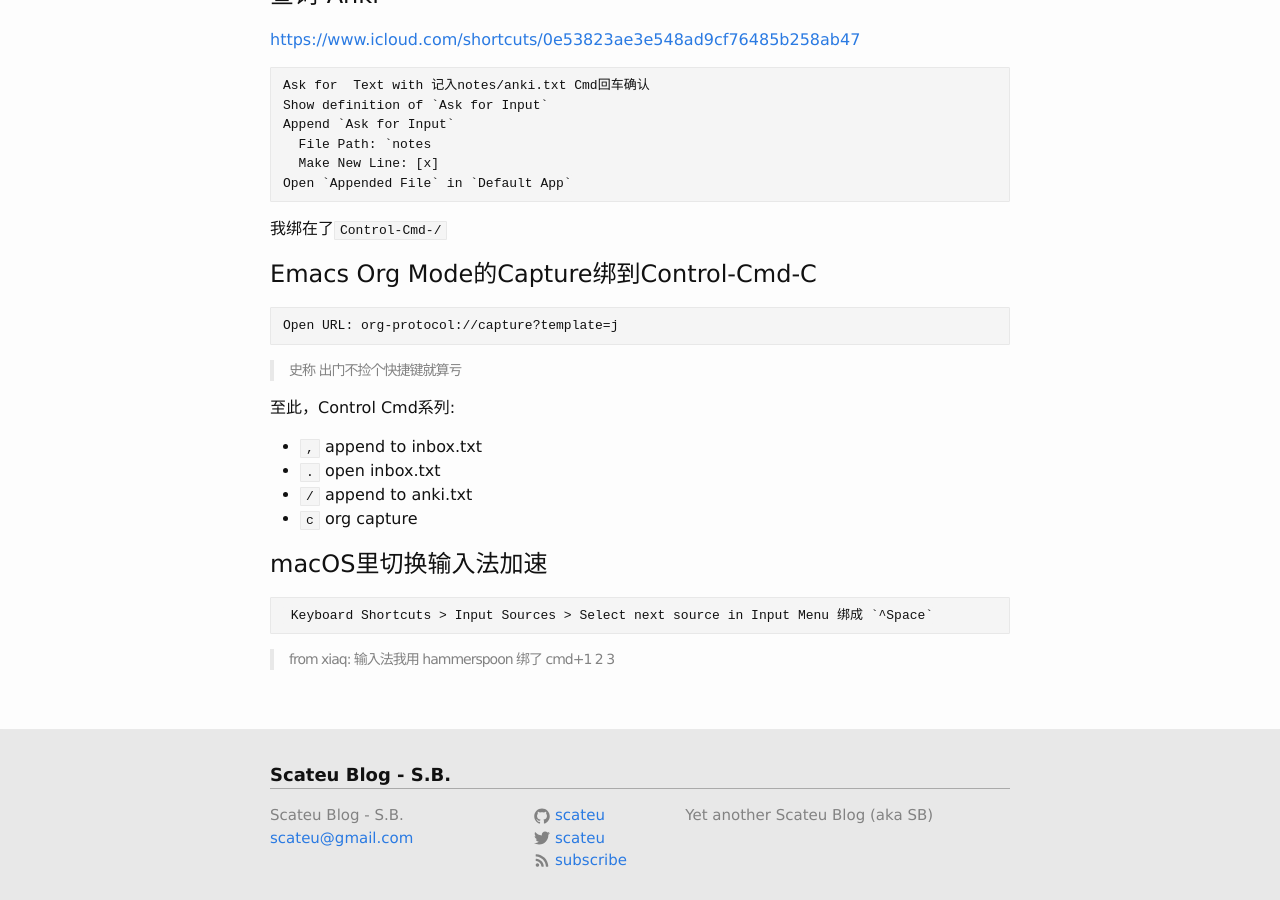
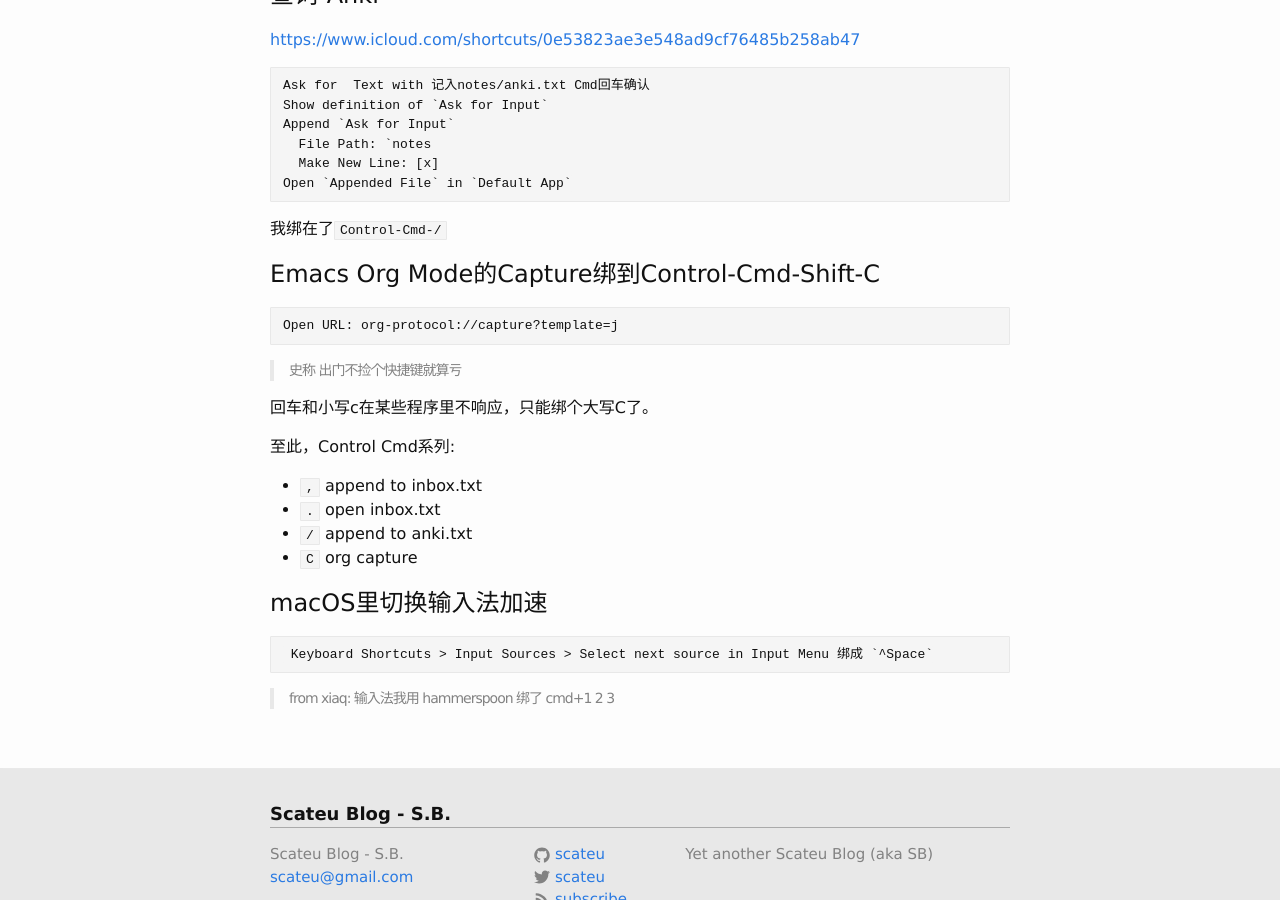
Before and after one commit to scateu/scateu.github.io, a Jekyll site: the page built from _posts/2026-06-04-shortcuts-text-capture.md, in a window 1280 px wide and 900 px high, scrolled down 1752 px. Built offline with Jekyll 4.4.1, drawn with Linux system fonts in a browser that asks for light colours; nearby versions of some CDN libraries; comment, search, counter and statistics services are not loaded.

Commit message:
Update 2026-06-04-shortcuts-text-capture.md

````diff
--- a/_posts/2026-06-04-shortcuts-text-capture.md
+++ b/_posts/2026-06-04-shortcuts-text-capture.md
@@ -49,7 +49,7 @@ Open `Appended File` in `Default App`
 
 我绑在了`Control-Cmd-/`
 
-# Emacs Org Mode的Capture绑到Control-Cmd-C
+# Emacs Org Mode的Capture绑到Control-Cmd-Shift-C
 
 ```
 Open URL: org-protocol://capture?template=j
@@ -57,12 +57,14 @@ Open URL: org-protocol://capture?template=j
 
 > 史称 出门不捡个快捷键就算亏
 
+回车和小写c在某些程序里不响应，只能绑个大写C了。
+
 至此，Control Cmd系列:
 
  - `,` append to inbox.txt
  - `.` open inbox.txt
  - `/` append to anki.txt
- - `c` org capture
+ - `C` org capture
 
 # macOS里切换输入法加速
 
````
